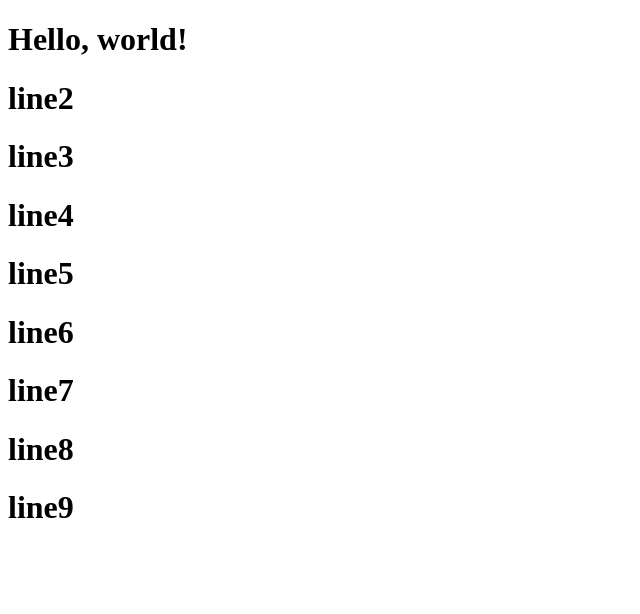
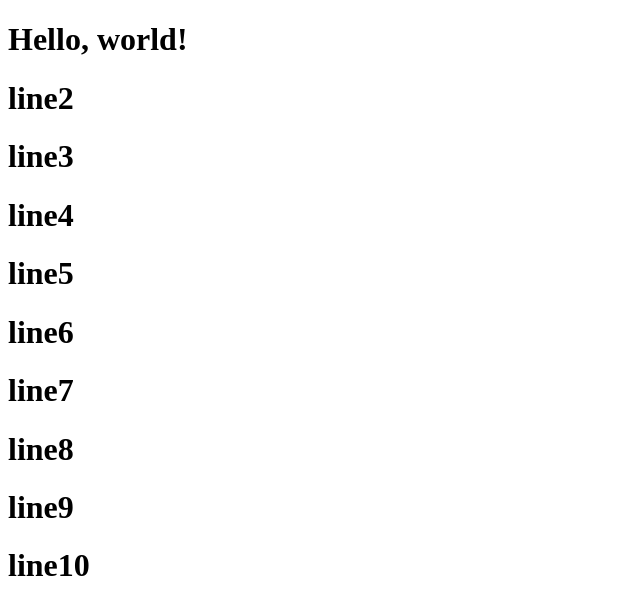
Before and after one commit to hordan/newrepo, a plain HTML site: page index.html in a window 1280 px wide. Shown: the whole page, without its empty margins (0-640 px from the left). Drawn offline with Linux system fonts and the light colour scheme.

Commit message:
add line10

```diff
--- a/index.html
+++ b/index.html
@@ -18,6 +18,7 @@
 						<h1>line7</h1>
 						<h1>line8</h1>
 							<h1>line9</h1>
+		<h1>line10</h1>
 	</body>
 
 </html>
```
